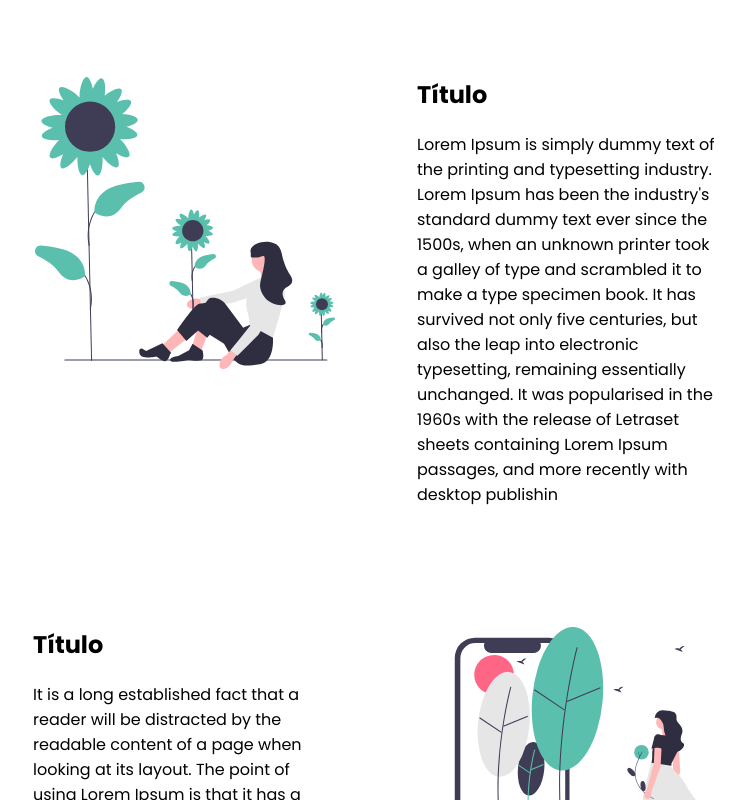
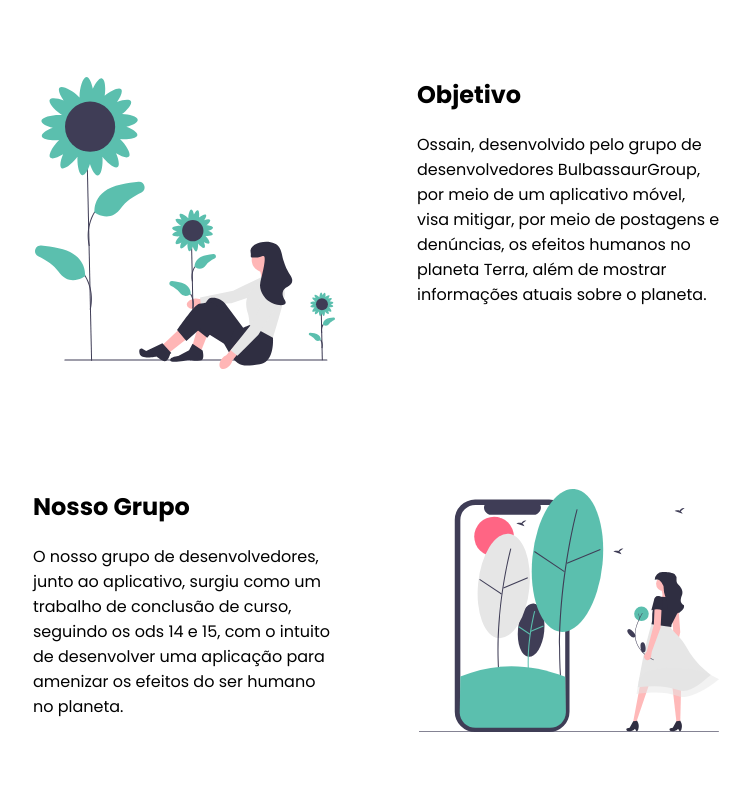
Before and after one commit to gfrnca/angular-ossain-tcc, an Angular app: page / in a window 1280 px wide. Shown: the part 1120-1920 px from the top of the page, without its empty margins (263-1013 px from the left). Built offline with nearby package versions, Linux system fonts and the light colour scheme.

Commit message:
inclusão dos textos e titulos

```diff
--- a/src/app/about/about.component.ts
+++ b/src/app/about/about.component.ts
@@ -17,16 +17,8 @@ import Splide from "@splidejs/splide";
                 NA<br />TU<br />RE<br /><span>ZA</span><br />
               </p>
               <p class="main-text">
-                Lorem Ipsum is simply dummy text of the printing and typesetting
-                industry. Lorem Ipsum has been the industry's standard dummy
-                text ever since the 1500s, when an unknown printer took a galley
-                of type and scrambled it to make a type specimen book. It has
-                survived not only five centuries, but also the leap into
-                electronic typesetting, remaining essentially unchanged. It was
-                popularised in the 1960s with the release of Letraset sheets
-                containing Lorem Ipsum passages, and more recently with desktop
-                publishing software like Aldus PageMaker including versions of
-                Lorem Ipsum.
+              Nosso grupo, fundado em 2022 para o desenvolvimento de um Trabalho de Conclusão de Curso (TCC), juntou todo o conhecimento que adquirimos durante os três longos e dificeis anos de ensino técnico, para aplicar da melhor forma nesse projeto.
+Hoje, trazemos a vocês a Ossain, um sistema mobile e web que permite que a nossa natureza seja ouvida e respeitada, abaixo vocês poderão conhecer um pouco mais dos desenvolvedores e integrantes presentes nesse grande projeto, através do nosso github e linkedIn :)
               </p>
             </div>
 
--- a/src/app/home/home.component.ts
+++ b/src/app/home/home.component.ts
@@ -44,15 +44,15 @@ import { Component, OnInit } from '@angular/core';
                             />
                         </div>
                         <div class="object-text">
-                            <h1>Título</h1>
-                            <p>Lorem Ipsum is simply dummy text of the printing and typesetting industry. Lorem Ipsum has been the industry's standard dummy text ever since the 1500s, when an unknown printer took a galley of type and scrambled it to make a type specimen book. It has survived not only five centuries, but also the leap into electronic typesetting, remaining essentially unchanged. It was popularised in the 1960s with the release of Letraset sheets containing Lorem Ipsum passages, and more recently with desktop publishin</p>
+                            <h1>Objetivo</h1>
+                            <p>Ossain, desenvolvido pelo grupo de desenvolvedores BulbassaurGroup, por meio de um aplicativo móvel, visa mitigar, por meio de postagens e denúncias, os efeitos humanos no planeta Terra, além de mostrar informações atuais sobre o planeta.</p>
                         </div>
                     </div>
 
                     <div class="content-object">
                         <div class="object-text down">
-                            <h1>Título</h1>
-                            It is a long established fact that a reader will be distracted by the readable content of a page when looking at its layout. The point of using Lorem Ipsum is that it has a more-or-less normal distribution of letters, as opposed to using 'Content here, content here', making it look like readable English. Many desktop publishing packages and web page editors now use Lorem Ipsum as their default model text, and a search for 'lorem ipsum' will uncover many web sites still in their infancy. Various versions have evolved over the years, sometimes by accident, sometimes on purpose (injected humour and the like).
+                            <h1>Nosso Grupo</h1>
+                            O nosso grupo de desenvolvedores, junto ao aplicativo, surgiu como um trabalho de conclusão de curso, seguindo os ods 14 e 15, com o intuito de desenvolver uma aplicação para amenizar os efeitos do ser humano no planeta.
                         </div>
                         <div class="object-image up">
                           <img
```
